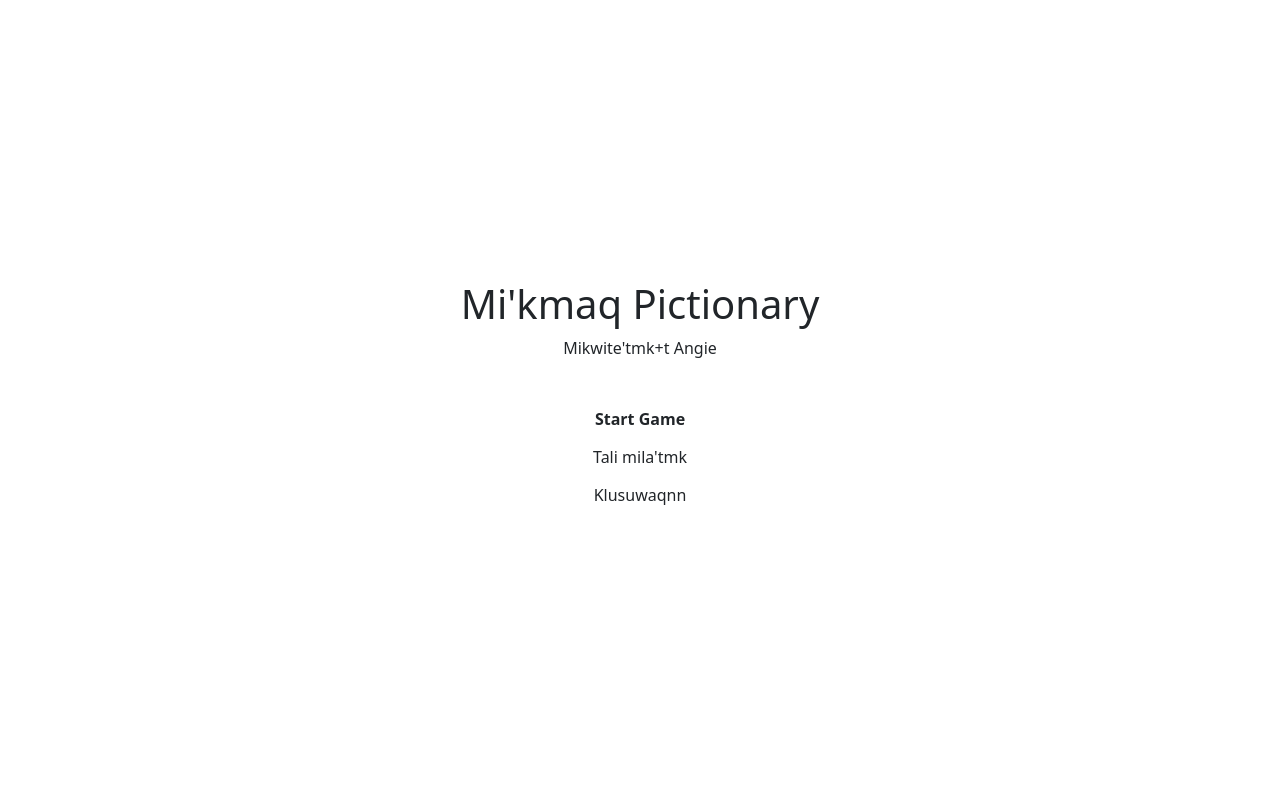
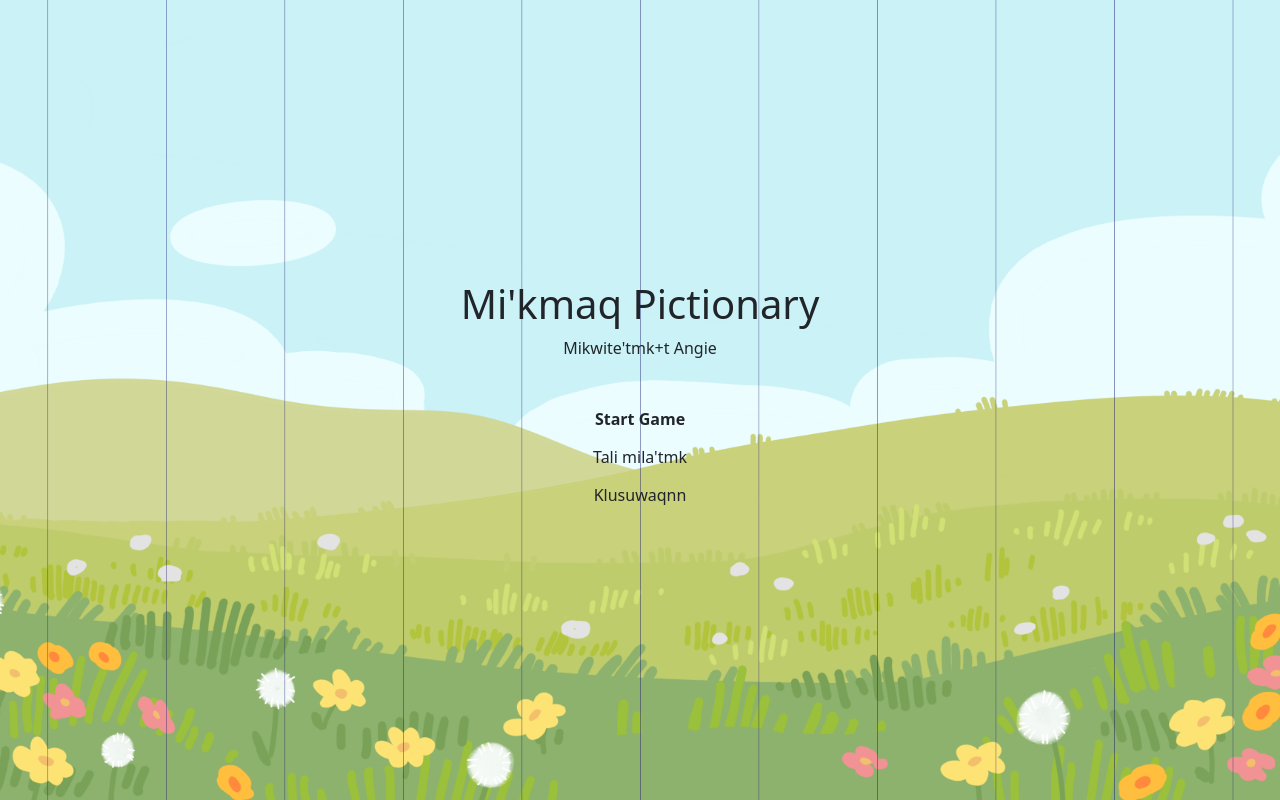
Before and after one commit to cybardev/pictionary, a website: page index.html in a window 1280 px wide. Drawn offline with nearby package versions, Linux system fonts and the light colour scheme.

Commit message:
set background image

```diff
--- a/src/client/css/styles.css
+++ b/src/client/css/styles.css
@@ -3,6 +3,14 @@
 
 #start-page,
 #game-page {
-    display: flex;
-    margin-block: 35vh;
+  display: flex;
+  margin-block: 35vh;
 }
+
+body {
+  background-image: url("/assets/client/bg_lines.png");
+  background-repeat: no-repeat;
+  background-position: center center;
+  background-attachment: fixed;
+  background-size: cover;
+}
```
